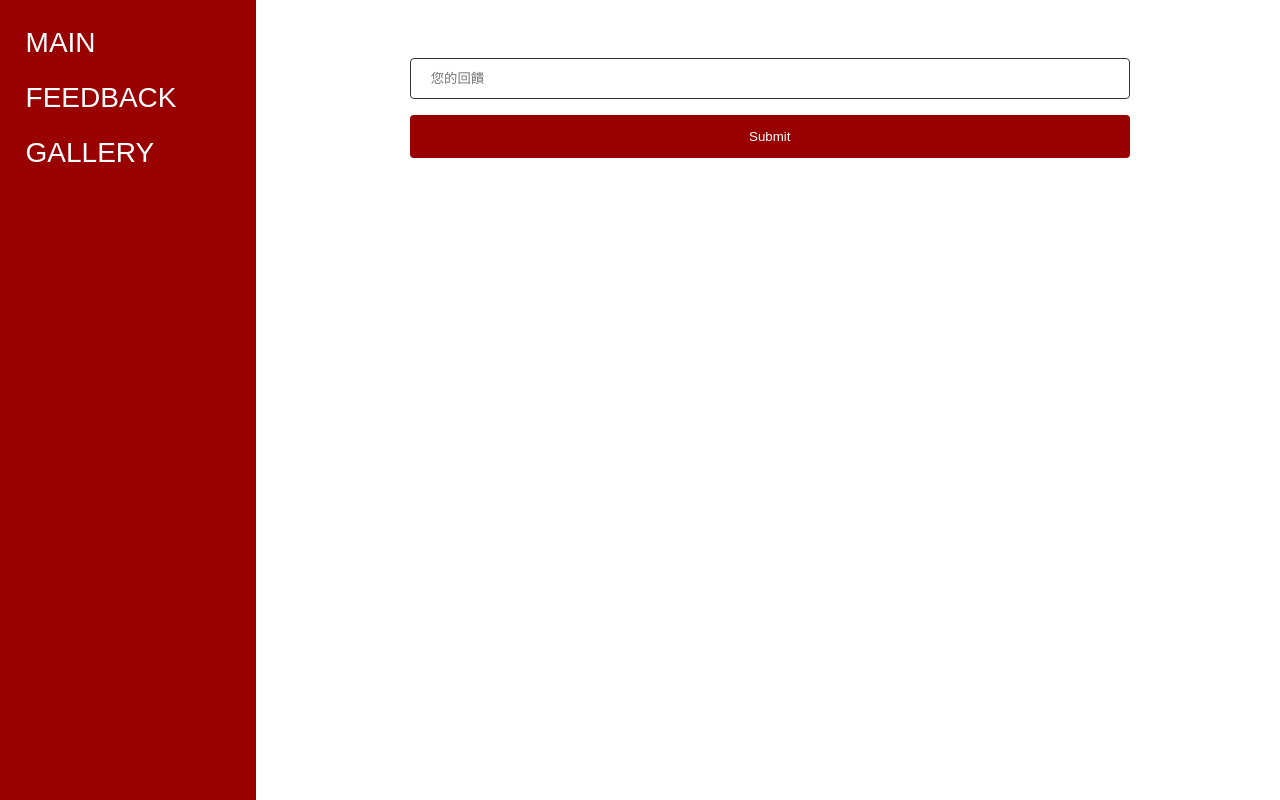
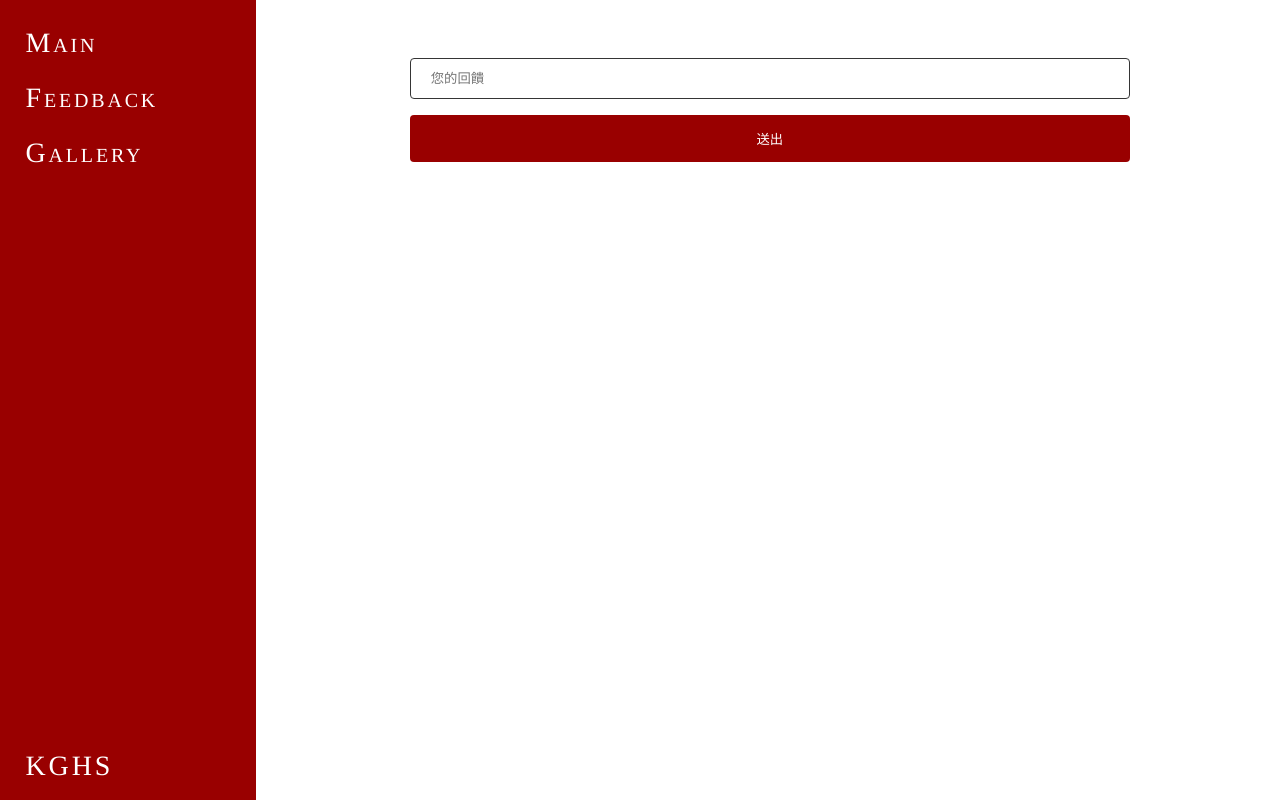
Before and after one commit to Q23RF/AIP_flask, a Flask app: page /feedback in a window 1280 px wide. Run offline with Flask 2, Linux system fonts and the light colour scheme.

Commit message:
restore this if everything's fucked

```diff
--- a/static/style.css
+++ b/static/style.css
@@ -11,7 +11,7 @@
 
 body {
   margin: 50px;
-  font-family: Arial, 'Noto Serif TC', serif, 'Abril Fatface', cursive;
+  font-family: 'Noto Serif TC', Times, serif;
 }
 
 
@@ -32,13 +32,23 @@ body {
 /* Side navigation links */
 .sidenav a {
   color: white;
-  font: 'Abril Fatface';
+  font-family: Times, serif;
   font-size: 3.5vw;
+  font-variant: small-caps;
   padding-left: 2vw;
   padding-top: 2vh;
   padding-bottom: 1vh;
+  letter-spacing: 0.1em;
   text-decoration: none;
   display: block;
+}
+
+.sidenav>:nth-last-child(1) {
+  width: 24%;
+  margin-bottom: 10px;
+  position: fixed;
+  z-index: 1;
+  bottom: 0;
 }
 
 /* Change color on hover */
@@ -68,14 +78,13 @@ body {
 }
 
 /* Style the inputs */
-
-
 ::placeholder {
   font: 'Noto Serif TC';
 }
 input, select{
   margin: 8px 0;
 }
+
 input[type=text], input[type=number], select {
   width: 60vw;
   padding: 12px 20px;
@@ -94,6 +103,7 @@ input[type=submit] {
   border: none;
   border-radius: 4px;
   cursor: pointer;
+  margin-bottom: 15px;
 }
 
 input[type=submit]:hover {
@@ -108,6 +118,7 @@ input[type=button] {
   border: none;
   border-radius: 4px;
   cursor: pointer;
+  margin-bottom: 15px;
 }
 
 /* special styling for wide viewports */
@@ -120,6 +131,14 @@ input[type=button] {
     padding-top: 15px;
     font-size: 28px;
   }
+
+.sidenav>:nth-last-child(1) {
+  width: 20%;
+  margin-bottom: 10px;
+  position: fixed;
+  z-index: 1;
+  bottom: 0;
+}
 
   .content {
     margin-left: 21%;
--- a/templates/feedback.html
+++ b/templates/feedback.html
@@ -5,25 +5,26 @@
 <meta charset="utf-8">
 <meta name="viewport" content="width=device-width, initial-scale=1">
 <link rel="stylesheet" href="{{ url_for('static', filename='style.css') }}">
+
 <link rel="preconnect" href="https://fonts.googleapis.com">
 <link rel="preconnect" href="https://fonts.gstatic.com" crossorigin>
 <link href="https://fonts.googleapis.com/css2?family=Noto+Serif+TC&display=swap" rel="stylesheet">
-<link href="https://fonts.googleapis.com/css2?family=Abril+Fatface&display=swap" rel="stylesheet">
 
 </head>
 <body>
 
 <div class="sidenav">
-  <a href="/">MAIN</a>
-  <a href="/feedback">FEEDBACK</a>
-  <a href="/gallery">GALLERY</a>
+  <a href="/">Main</a>
+  <a href="/feedback">Feedback</a>
+  <a href="/gallery">Gallery</a>
+  <a href="https://www.facebook.com/kghsAI" target="_blank">KGHS</a>
 </div>
 
 <div class="content">
   <form method="post">
     <div><input type="text" id="fb" name="fb" placeholder="您的回饋"></div>
 
-    <div><input type="submit" value="Submit"></div>
+    <div><input type="submit" value="送出"></div>
   </form>
 </div>
 
```
Also changed, not shown: templates/gallery.html (+5 -5 lines), templates/main.html (+4 -5 lines).
